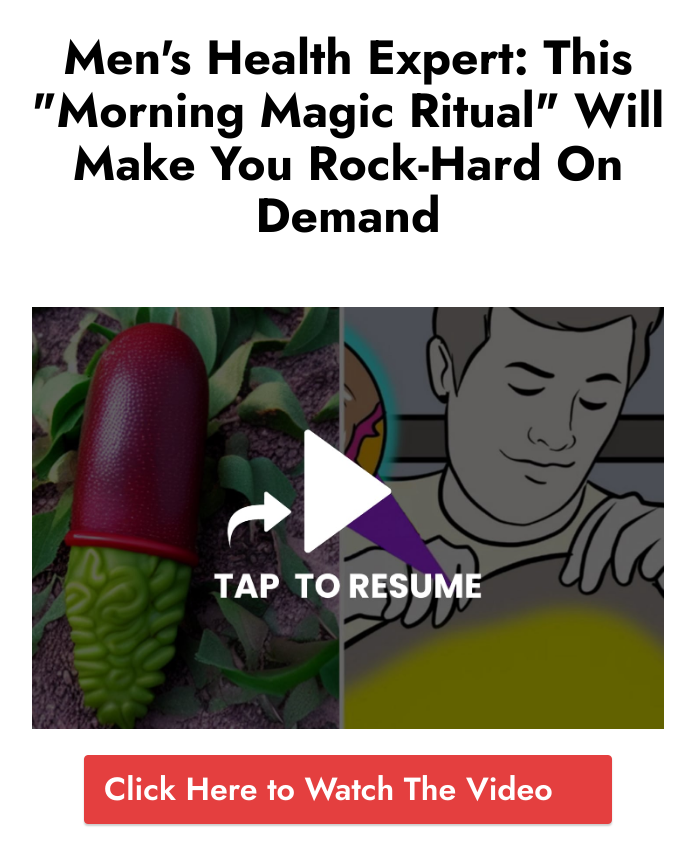
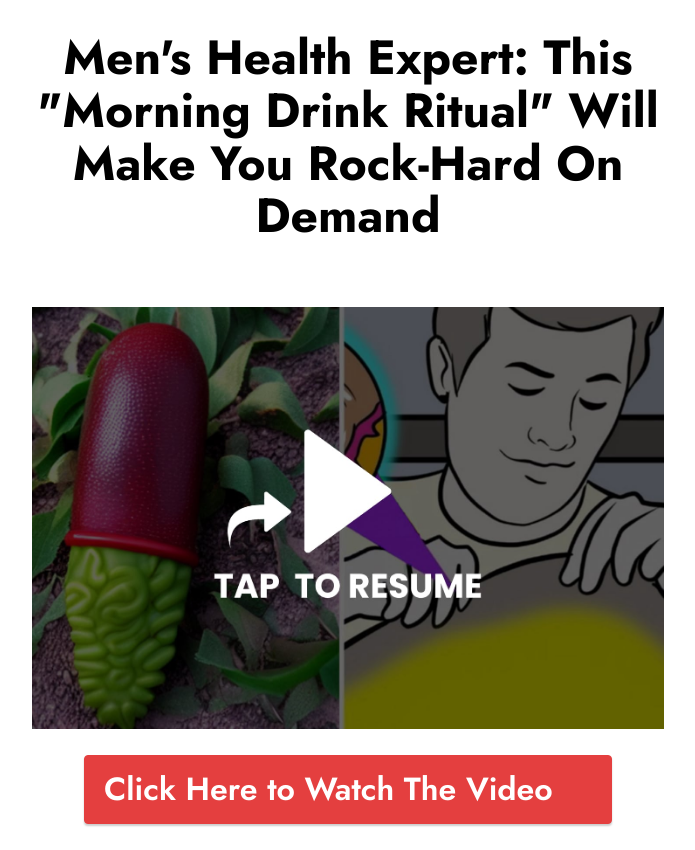
Before and after one commit to heroku20/redboost-tiktok3, a plain HTML site: page index.html in a window 1280 px wide. Shown: the whole page, without its empty margins (292-987 px from the left). Drawn offline with Linux system fonts and the light colour scheme; a web font is replaced by a local one.

Commit message:
index.html

```diff
--- a/index.html
+++ b/index.html
@@ -46,7 +46,7 @@
         <div class="align-center container">
             <div class="row justify-content-center">
                 <div class="col-12 col-lg-8">
-                    <h3 class="mbr-section-title mb-4 mbr-fonts-style display-2"><strong>Men's Health Expert: This "Morning Magic Ritual" Will Make You Rock-Hard On Demand</strong></h3>
+                    <h3 class="mbr-section-title mb-4 mbr-fonts-style display-2"><strong>Men's Health Expert: This "Morning Drink Ritual" Will Make You Rock-Hard On Demand</strong></h3>
 
 
                 </div>
```
